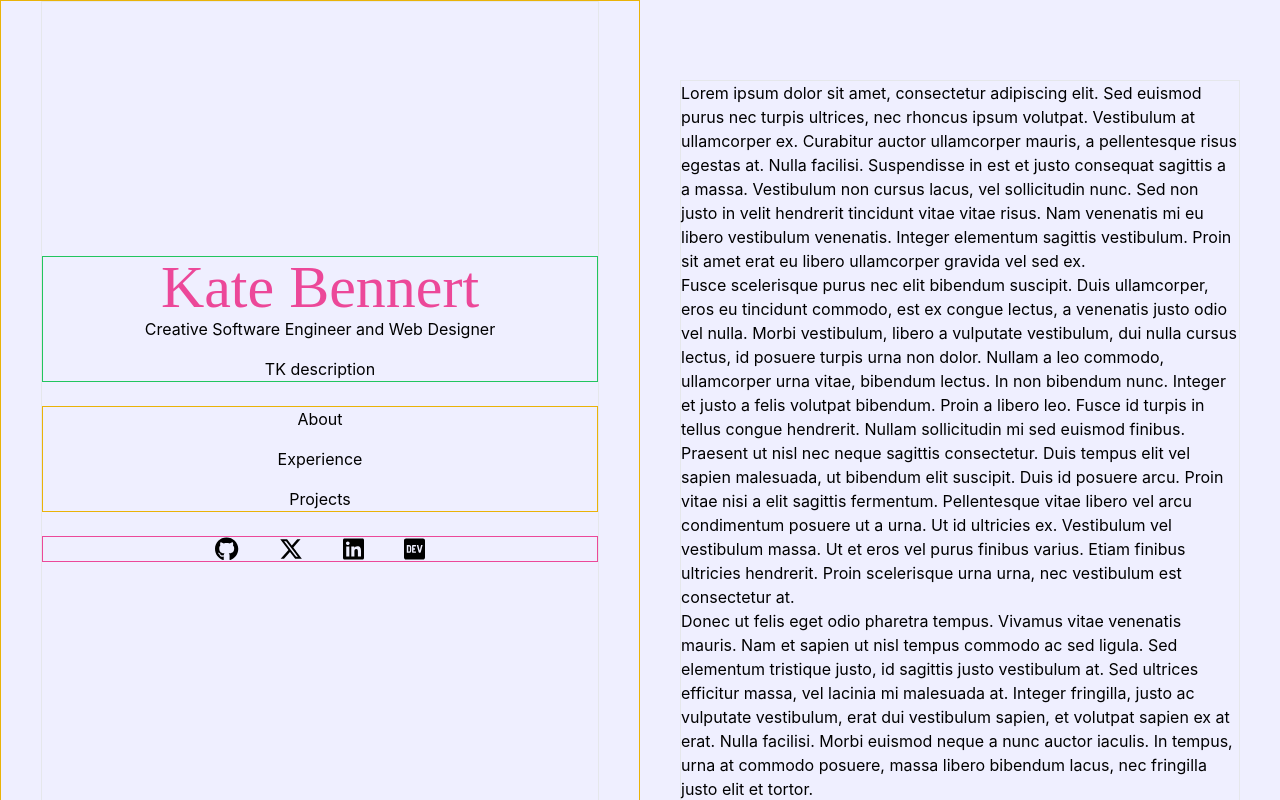
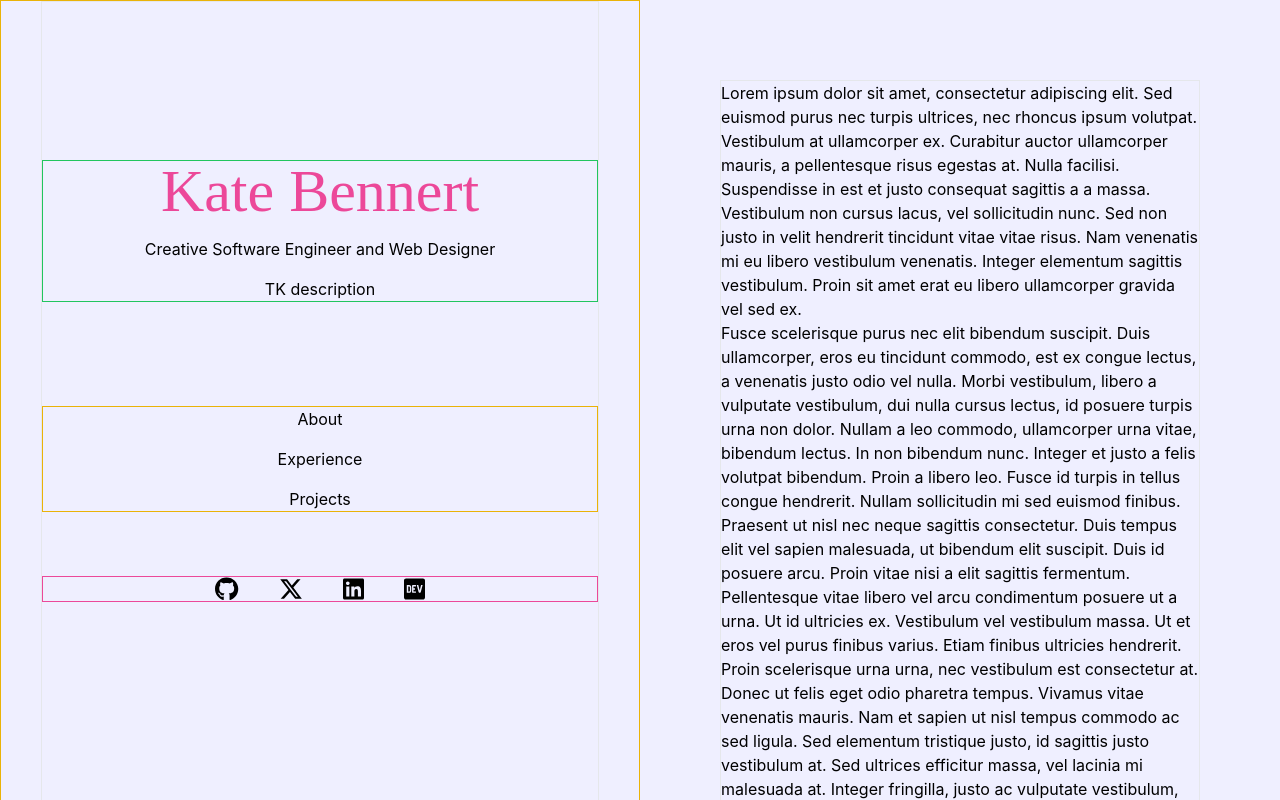
Before and after one commit to katebennert/chicken-nuggies, a React (Create React App) app: page / in a window 1280 px wide. Shown: the top 800 px of the page. Built offline with nearby package versions, Linux system fonts and the light colour scheme.

Commit message:
Fix right side spacing

```diff
--- a/src/App.js
+++ b/src/App.js
@@ -13,10 +13,10 @@ function App() {
           <div className="border border-green-500 mb-6 mt-10 "> {/* HOME */}
             <Home />
           </div>
-          <div className="hidden lg:block border border-yellow-500 mb-6 "> {/* NAV */}
+          <div className="hidden lg:block border border-yellow-500 mb-6 lg:mt-20"> {/* NAV */}
             <Nav />
           </div>
-          <div className="border border-pink-500 flex flex-row space-x-6 lg:space-x-10 mb-6 lg:justify-center">
+          <div className="border border-pink-500 flex flex-row space-x-6 lg:space-x-10 mb-6 justify-center lg:mt-10 lg:mb-20">
             <FontAwesomeIcon icon={faGithub} style={{ fontSize: '1.5rem' }} />
             <FontAwesomeIcon icon={faXTwitter} style={{ fontSize: '1.5rem' }} />
             <FontAwesomeIcon icon={faLinkedin} style={{ fontSize: '1.5rem' }} />
@@ -24,7 +24,7 @@ function App() {
           </div>
         </div>
       </div>
-      <div className="flex-grow order-2 pl-6 pr-6 md:pt-10 md:pr-10 md:pl-10 lg:pt-20 lg:w-1/2"> {/* RIGHT SIDE SCROLL*/}
+      <div className="flex-grow order-2 p-6 md:p-10 lg:w-1/2 lg:p-20 "> {/* RIGHT SIDE SCROLL*/}
         <Experience />
       </div>
     </div>
--- a/src/Home.js
+++ b/src/Home.js
@@ -1,7 +1,7 @@
 function Home() {
     return (
         <div className="flex flex-col justify-center items-center">
-            <h1 className="font-limelight text-pink-500 text-4xl md:text-5xl xl:text-6xl ">Kate Bennert</h1>
+            <h1 className="font-limelight text-pink-500 text-4xl md:text-5xl xl:text-6xl lg:mb-4 ">Kate Bennert</h1>
             <h2 className="mb-4">Creative Software Engineer and Web Designer</h2>
             <h3>TK description</h3>
         </div>
```
